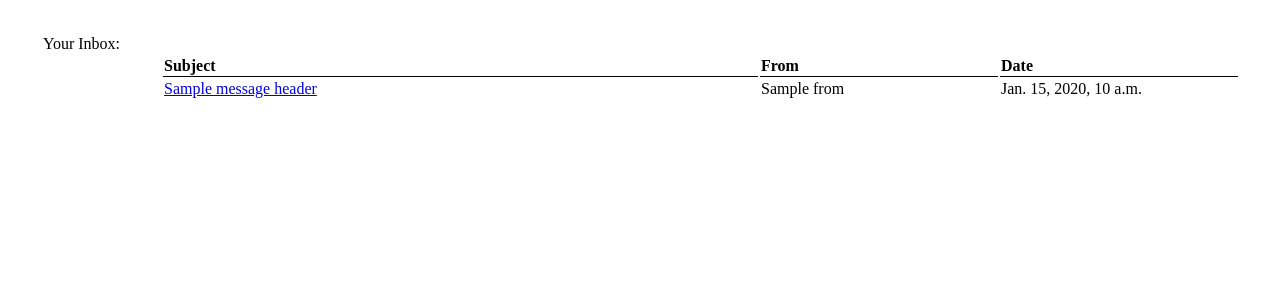
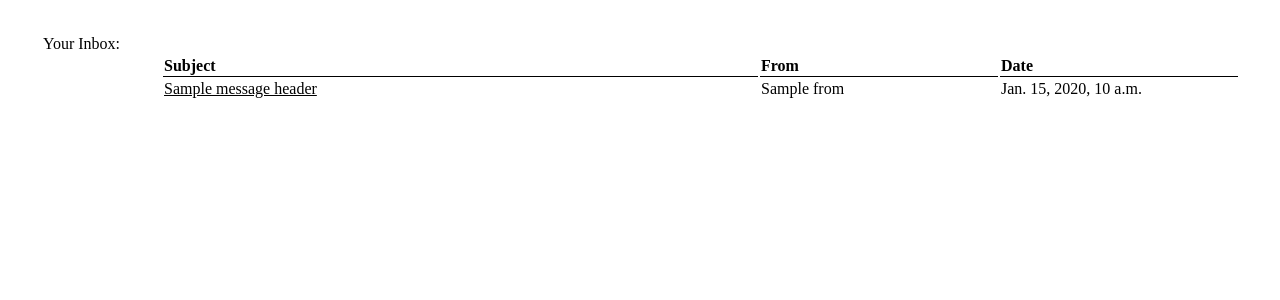
Before and after one commit to matti-kariluoma/webmail, a Django app: template django_localwebmail/webmail_data/templates/mail.html in a window 1280 px wide. Shown: the top 300 px of the page. Run offline with Django 3.2, Linux system fonts and the light colour scheme; the template is opened without the code that fills it: most values are stand-ins (such as "Sample title", 1, 10 or a date in 2020); some libraries are stand-ins or nearby versions.

Commit message:
use css, not anchors

```diff
--- a/django_localwebmail/webmail_data/templates/mail.html
+++ b/django_localwebmail/webmail_data/templates/mail.html
@@ -19,7 +19,7 @@
 	{% for number, message_headers, message in mail %}
 	<tr>
 	<td><!-- select this --></td>
-	<td onclick="toggle_message('message_{{number}}')"><a href="#">{{ message_headers.Subject }}</a></td>
+	<td onclick="toggle_message('message_{{number}}')" style="text-color: blue; text-decoration: underline;">{{ message_headers.Subject }}</td>
 	<td onclick="toggle_message('message_{{number}}')">{{ message_headers.From }}</td>
 	<td onclick="toggle_message('message_{{number}}')">{{ message_headers.Date }}</td>
 	</tr>
```
